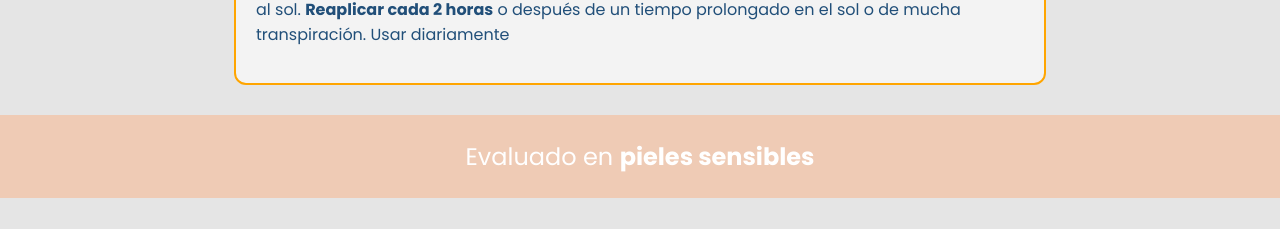
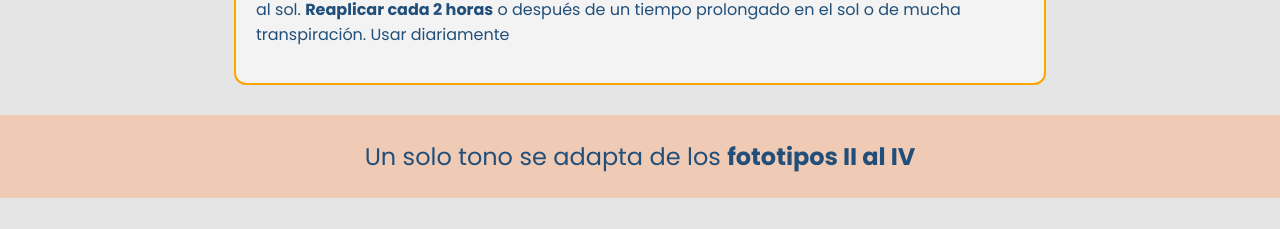
Before and after one commit to alejandro1osorio/landing-sunpro, a Vue app: page / in a window 1280 px wide. Shown: the part 2773-3002 px from the top of the page. Built offline with nearby package versions, Linux system fonts and the light colour scheme.

Commit message:
ajuste footer

```diff
--- a/src/components/PageOne.vue
+++ b/src/components/PageOne.vue
@@ -68,7 +68,7 @@
     </div>
 
     <footer>
-      <p class="text-footer">Evaluado en <strong>pieles sensibles</strong></p>
+      <p class="text-footer">Un solo tono se adapta de los <strong>fototipos II al IV</strong></p>
     </footer>
   </div>
 </template>
@@ -272,12 +272,12 @@ button {
 
 button:hover {
   color: white;
-  background-color: #7BA0AD;
+  background-color: orange;
 }
 
 button:active,
 button:focus {
-  background-color: #7BA0AD;
+  background-color: orange;
   color: #fff;
 }
 
@@ -293,7 +293,7 @@ footer {
 }
 
 .text-footer {
-  color: #fff;
+  color: #214F79;
 }
 
 @media (max-width: 768px) {
```
